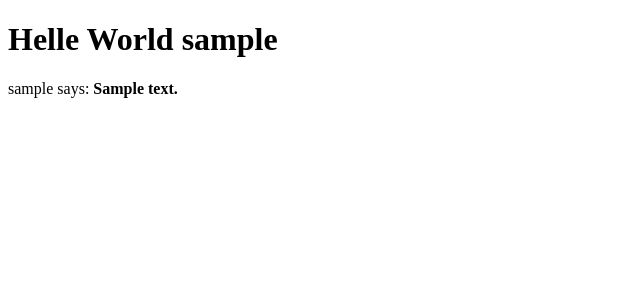
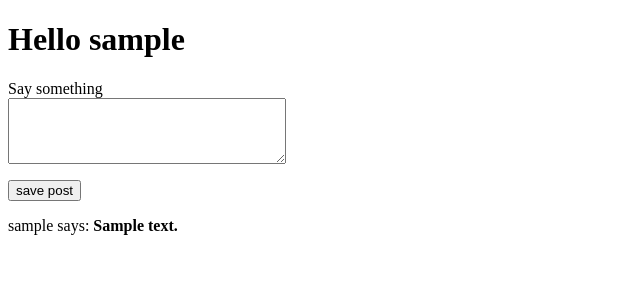
Before and after one commit to elmaroufa/flasksblog, a Flask app: template app/templates/index.html in a window 1280 px wide. Shown: the part 99-399 px from the top of the page, without its empty margins (0-640 px from the left). Run offline with Flask 2, Linux system fonts and the light colour scheme; the template is opened without the code that fills it: values that come from a table or form of the project are taken from there, others are empty; a user stored in the database is signed in; tables that the repository leaves empty hold one stand-in row (values such as "Sample post"); parts of the project's set-up code (start-up, migrations or seed data) failed here and were passed over.

Commit message:
work in post and pagination fisrt part

```diff
--- a/app/forms.py
+++ b/app/forms.py
@@ -53,3 +53,8 @@ class EditProfileForm(FlaskForm):
 
 class EmptyForm(FlaskForm):
     submit = SubmitField('Submit')
+
+
+class PostForm(FlaskForm):
+    post = TextAreaField('Say something', validators=[DataRequired()])
+    submit = SubmitField('save post')
--- a/app/routes.py
+++ b/app/routes.py
@@ -2,15 +2,23 @@ from flask import render_template, redirect, flash, url_for, request
 from datetime import datetime
 from werkzeug.urls import url_parse
 from app import app, db
-from app.forms import EmptyForm, LogimForm, RegisterForm, EditProfileForm
+from app.forms import EmptyForm, LogimForm, PostForm, RegisterForm, EditProfileForm, PostForm
 from app.models import User, Post
 from flask_login import current_user, login_user, logout_user, login_required
 
-@app.route('/')
+@app.route('/', methods=['GET', 'POST'])
+@app.route('index', methods=['GET', 'POST'])
 @login_required
 def index():
-    user = {'username' : 'salyabbo'}
-    return render_template('index.html', user=user)
+    form = PostForm()
+    if form.validate_on_submit():
+        post = Post(body=form.post.data, author=current_user)
+        db.session.add(post)
+        db.session.commit()
+        flash('Your post is live')
+        return redirect(url_for('index'))
+    posts = current_user.followed_posts().all()
+    return render_template('index.html', form=form, posts=posts)
 
 
 @app.route('/user/<username>')
--- a/app/templates/index.html
+++ b/app/templates/index.html
@@ -11,8 +11,21 @@
 
 {% block content %}
 {% block page_content %}
-    <h1> Helle World {{ current_user.username }}</h1>
-    {% for post in current_user.posts %}
+    <h1> Hello {{ current_user.username }}</h1>
+    {% if form %}
+    <form action="" method="post">
+        {{ form.hidden_tag() }}
+        <p>
+            {{ form.post.label }}<br>
+            {{ form.post(cols=32, rows=4) }}<br>
+            {% for error in form.post.errors %}
+            <span style="color: red;">[{{ error }}]</span>
+            {% endfor %}
+        </p>
+        <p>{{ form.submit() }}</p>
+    </form>
+    {% endif %}
+    {% for post in posts %}
 <div><p>{{ post.author.username }} says: <b>{{ post.body }}</b></p></div>
 {% endfor %}
 {% endblock %}
```
Also changed, not shown: app/articles.py (+8 -0 lines).
